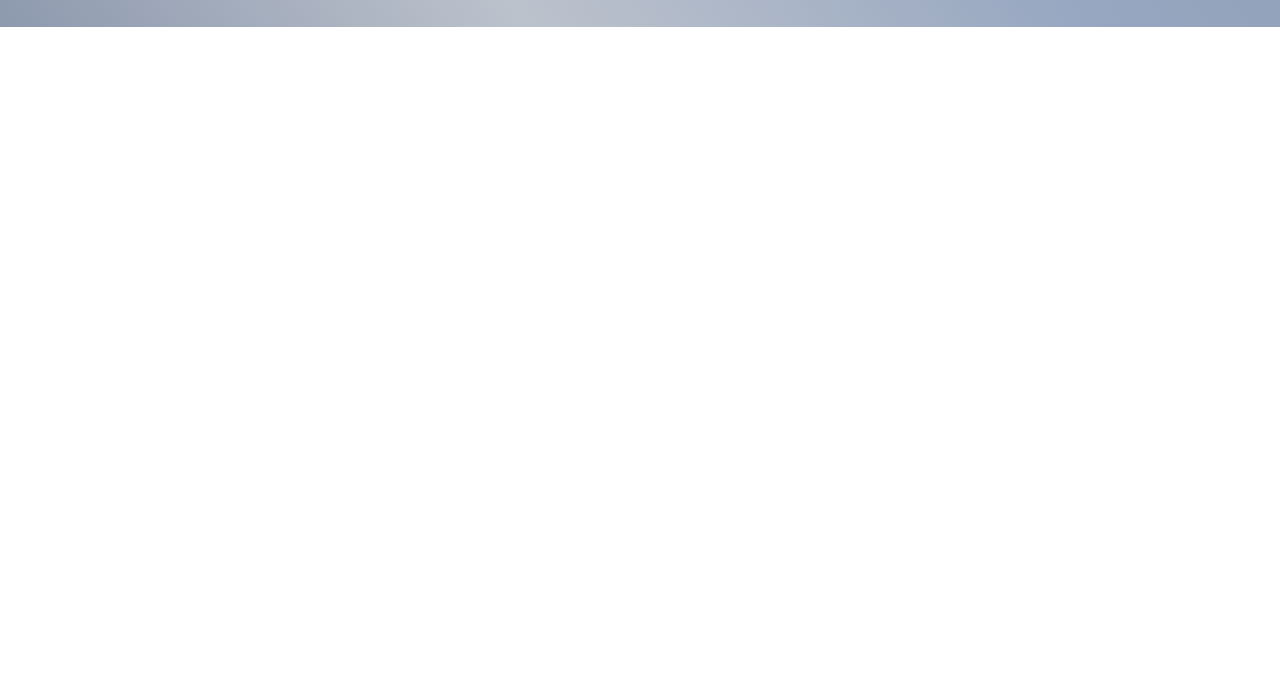
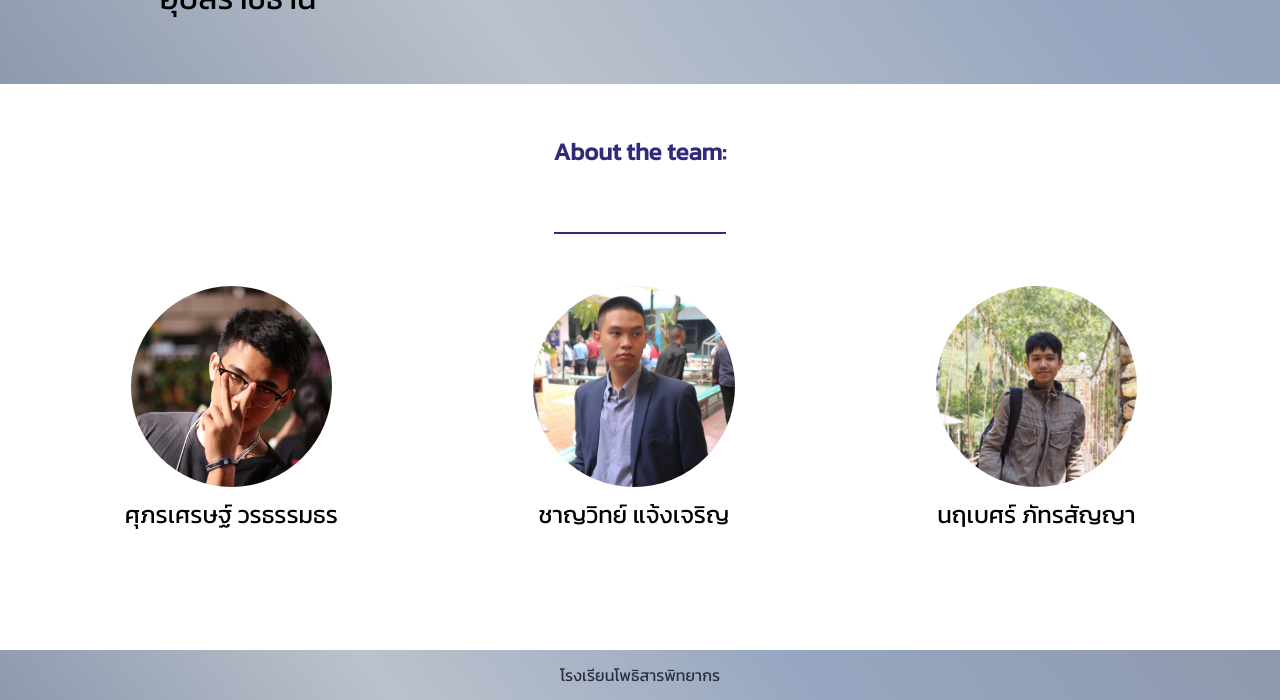
Before and after one commit to Black3800/smartdoll, a plain HTML site: page about.html in a window 1280 px wide. Shown: the part 860-1560 px from the top of the page. Before the commit the page ends 887 px from the top, so only its background shows below. Drawn offline with Linux system fonts and the light colour scheme.

Commit message:
added about content

```diff
--- a/about.html
+++ b/about.html
@@ -3,7 +3,7 @@
         <title>Speedoll - about us</title>
         <link rel="stylesheet" href="https://fonts.googleapis.com/css?family=Kanit&display=swap&subset=thai" />
         <link rel="stylesheet" href="css/common.css" />
-        <link rel="stylesheet" href="css/index.css" />
+        <link rel="stylesheet" href="css/about.css" />
     </head>
     <body>
         <div class="bar">
@@ -21,14 +21,36 @@
             </div>
         </div>
         <div class="content">
-            <div class="content-card glass">
-                <div class="img-card">
-                    <img src="assets/img/device.jpg" alt="Smart Doll Device"/>
+            <div class="content-card glass padded">
+                <h2>About the project: </h2>
+                <p class="medium">เว็บไซต์นี้ถูกสร้างขึ้นสำหรับใช้กับ Smart Doll for Safety Driving เพื่อใช้ในการบอกค่าความเร็วจาก Smart Doll และสามารถเก็บประวัติความเร็วในรูปแบบต่างๆบนเว็บไซต์ของเรา นอกจากนี้ในอนาคตมยังมีแนวคิดที่จะนำข้อมูลนี้เชื่อมโยงกับทางกรมตำรวจเพื่อให้เกิดความปลอดภัยสูงสุดบนท้องถนน</p>
+                <p class="medium">โดยจุดเริ่มต้นของโครงการนั้นมาจากการที่พวกเราได้เสนอโครงการเข้าร่วมแข่งขันในรายการ Bridge 2 Inventor 2019 (B2I) ซึ่งจัดโดยความร่วมมือของปริษัทไทยบริดจสโตน มหาวิยาลัยนเรศวร และมหาวิทยาลัยอุบลราชธานี</p>
+            </div>
+            <div class="content-card">
+                <h2>About the team: </h2>
+                <div class="team-card-wrapper">
+                    <div class="team-card">
+                        <div class="team-card-img kom"></div>
+                        <div class="team-card-name">
+                            ศุภรเศรษฐ์ วรธรรมธร
+                        </div>
+                    </div>
+                    <div class="team-card">
+                        <div class="team-card-img mon"></div>
+                        <div class="team-card-name">
+                            ชาญวิทย์ แจ้งเจริญ
+                        </div>
+                    </div>
+                    <div class="team-card">
+                        <div class="team-card-img james"></div>
+                        <div class="team-card-name">
+                            นฤเบศร์ ภัทรสัญญา
+                        </div>
+                    </div>
                 </div>
-                <div class="txt-card">
-                    <p class="large">ตรวจเช็คความเร็วรถยนต์ของคุณจาก Smart Doll แบบเรียลไทม์และเช็คประวัติการใช้ความเร็วของคุณได้ที่นี่</p>
-                    <a href="speed.html" class="call-to-action">ทดลองใช้</a>
-                </div>
+            </div>
+            <div class="team-school">
+                <p>โรงเรียนโพธิสารพิทยากร</p>
             </div>
         </div>
     </body>
--- /dev/null
+++ b/css/about.css
@@ -0,0 +1,79 @@
+.content-card
+{
+    flex-flow: row wrap;
+}
+
+h2
+{
+    color: #2E2B7C;
+    border-bottom: 2px solid #2E2B7C;
+    display: table;
+}
+
+.team-card-wrapper
+{
+    width: 100%;
+    display: flex;
+    flex-flow: row nowrap;
+    margin-bottom: 5vh;
+}
+
+.team-card
+{
+    width: 33%;
+    display: flex;
+    flex-flow: column wrap;
+    justify-content: center;
+    align-items: center;
+}
+
+.team-card-img
+{
+    width: 50%;
+    border-radius: 100%;
+}
+
+.team-card-img::after
+{
+    content: '';
+    display: block;
+    padding-bottom: 100%;
+}
+
+.team-card-img.kom
+{
+    background: url('../assets/img/kom.jpg');
+    background-size: cover;
+    background-position: center center;
+}
+
+.team-card-img.mon
+{
+    background: url('../assets/img/mon.jpg');
+    background-size: cover;
+    background-position: center center;
+}
+
+.team-card-img.james
+{
+    background: url('../assets/img/james.jpg');
+    background-size: cover;
+    background-position: center center;
+}
+
+.team-card-name
+{
+    font-size: 1.5em;
+    margin-top: 10px;
+}
+
+.team-school
+{
+    width: 100%;
+    height: 50px;
+    line-height: 50px;
+    background: rgb(141,153,174);
+    background: linear-gradient(53deg, rgba(141,153,174,1) 0%, rgba(188,194,204,1) 30%, rgba(151,167,193,1) 62%, rgba(141,153,174,1) 100%);
+    color: #2B2D42;
+    text-align: center;
+}
--- a/css/common.css
+++ b/css/common.css
@@ -138,6 +138,12 @@ body
     background: linear-gradient(53deg, rgba(141,153,174,1) 0%, rgba(188,194,204,1) 30%, rgba(151,167,193,1) 62%, rgba(141,153,174,1) 100%);
 }
 
+.content-card.padded
+{
+    padding-left: 20vh;
+    padding-right: 20vh;
+}
+
 .img-card
 {
     width: 40%;
@@ -173,6 +179,12 @@ body
     box-sizing: border-box;
 }
 
+p.medium
+{
+    font-size: 2em;
+    text-indent: 75px;
+}
+
 p.large
 {
     font-size: 2.5em;
```
Also changed, not shown: assets/img/james.jpg (added), assets/img/kom.jpg (added), assets/img/mon.jpg (added).
